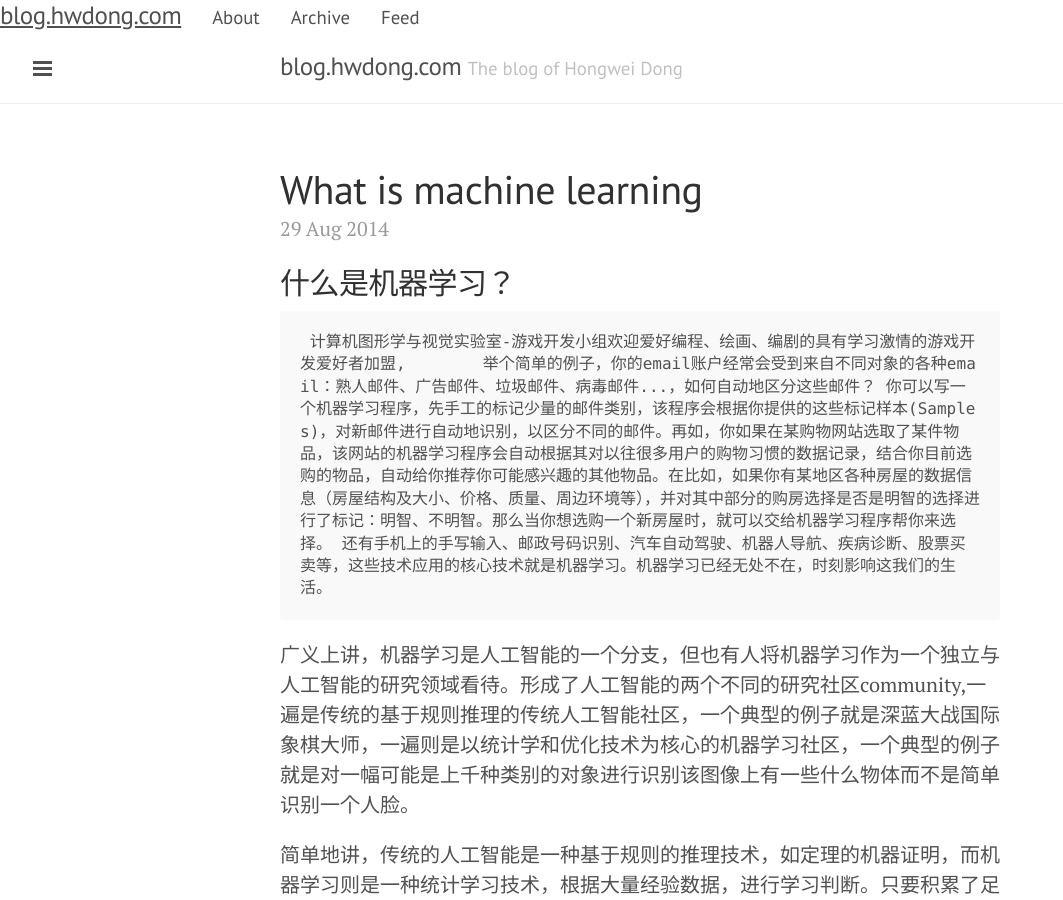
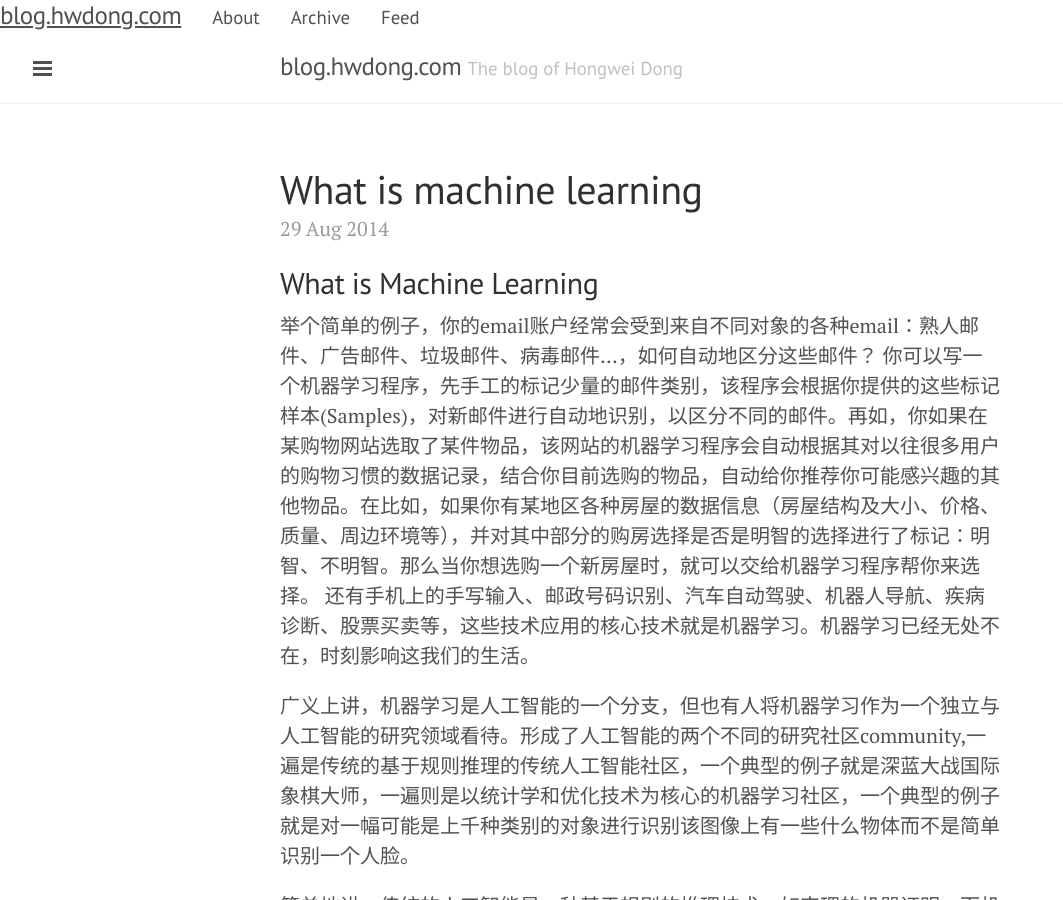
Before and after one commit to hwdong/hwdong-old.github.io, a Jekyll site: the page built from index.html, in a window 1280 px wide and 900 px high. Shown: the whole window, without its empty margins (0-1063 px from the left). Built offline with Jekyll 4.4.1, drawn with Linux system fonts in a browser that asks for light colours; Markdown is read by kramdown in place of the engine named in the settings; the list of posts is cut into pages by our own code.

Commit message:
Updated 2014-08-29-What is Machine Learning.md

```diff
--- a/_posts/2014-08-29-What is Machine Learning.md
+++ b/_posts/2014-08-29-What is Machine Learning.md
@@ -2,9 +2,9 @@
 published: true
 ---
 
-## 什么是机器学习？
+##  What is Machine Learning
 
-     计算机图形学与视觉实验室-游戏开发小组欢迎爱好编程、绘画、编剧的具有学习激情的游戏开发爱好者加盟,
+
    举个简单的例子，你的email账户经常会受到来自不同对象的各种email：熟人邮件、广告邮件、垃圾邮件、病毒邮件...，如何自动地区分这些邮件？ 你可以写一个机器学习程序，先手工的标记少量的邮件类别，该程序会根据你提供的这些标记样本(Samples)，对新邮件进行自动地识别，以区分不同的邮件。再如，你如果在某购物网站选取了某件物品，该网站的机器学习程序会自动根据其对以往很多用户的购物习惯的数据记录，结合你目前选购的物品，自动给你推荐你可能感兴趣的其他物品。在比如，如果你有某地区各种房屋的数据信息（房屋结构及大小、价格、质量、周边环境等），并对其中部分的购房选择是否是明智的选择进行了标记：明智、不明智。那么当你想选购一个新房屋时，就可以交给机器学习程序帮你来选择。 还有手机上的手写输入、邮政号码识别、汽车自动驾驶、机器人导航、疾病诊断、股票买卖等，这些技术应用的核心技术就是机器学习。机器学习已经无处不在，时刻影响这我们的生活。
 
   广义上讲，机器学习是人工智能的一个分支，但也有人将机器学习作为一个独立与人工智能的研究领域看待。形成了人工智能的两个不同的研究社区community,一遍是传统的基于规则推理的传统人工智能社区，一个典型的例子就是深蓝大战国际象棋大师，一遍则是以统计学和优化技术为核心的机器学习社区，一个典型的例子就是对一幅可能是上千种类别的对象进行识别该图像上有一些什么物体而不是简单识别一个人脸。
```
